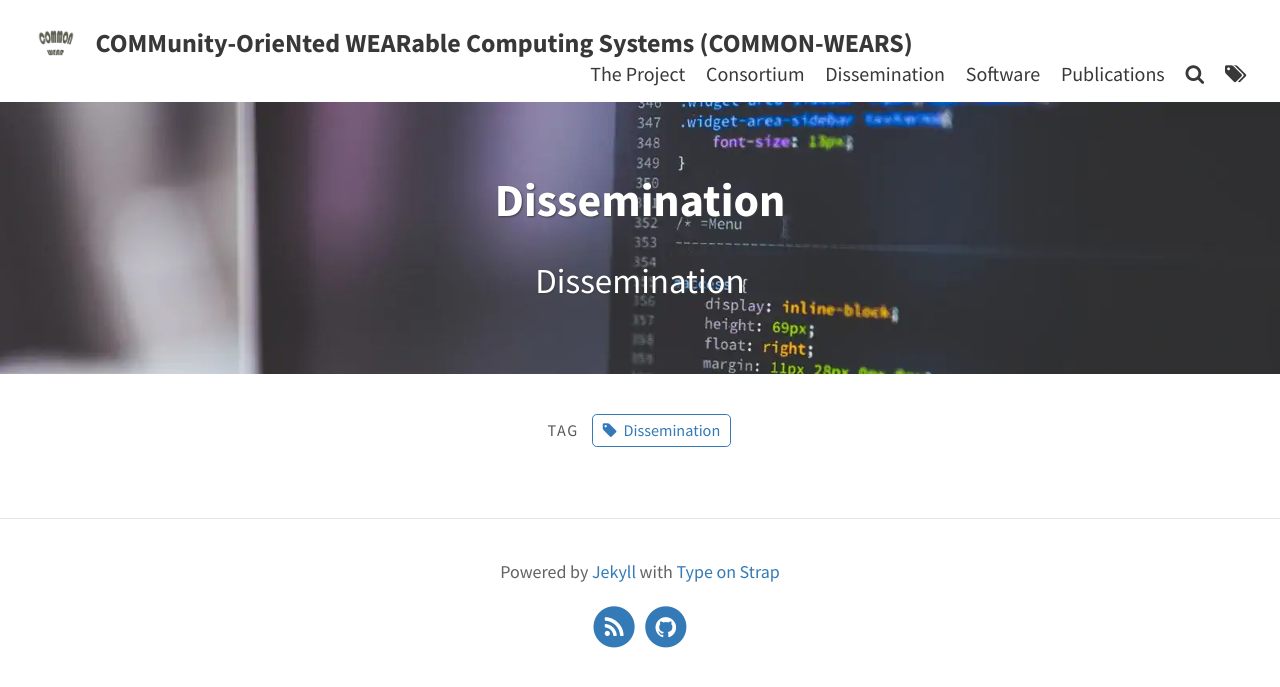
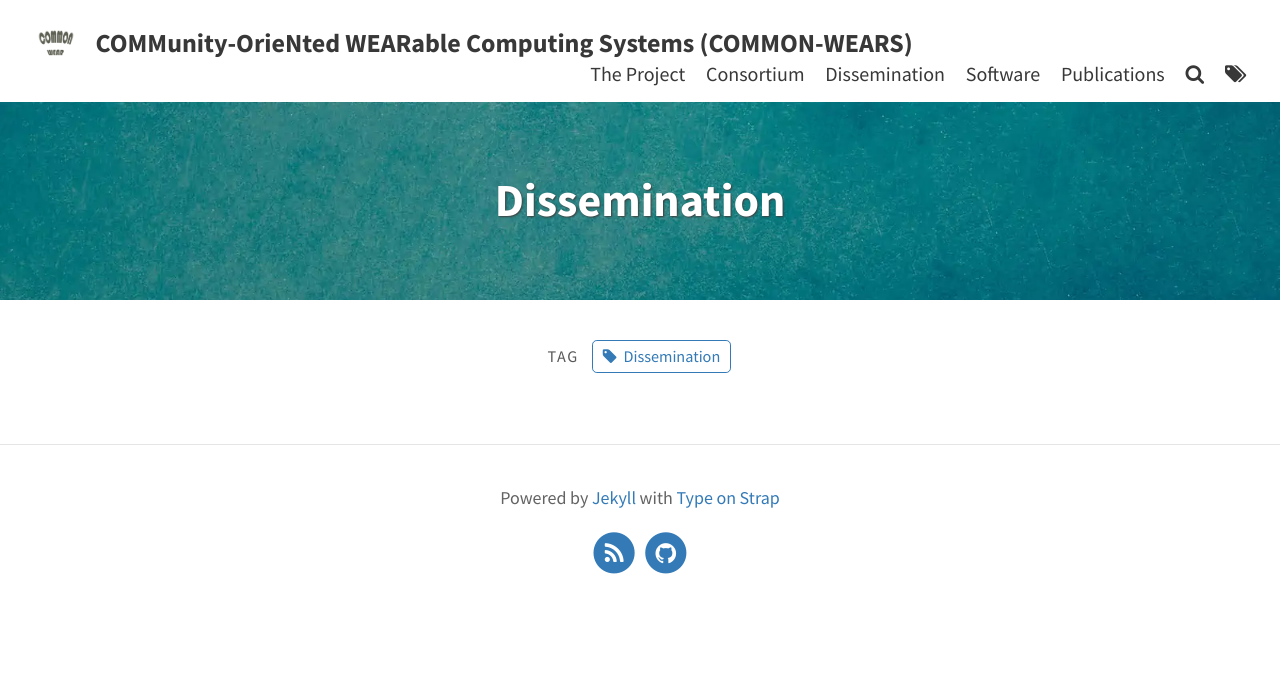
Before and after one commit to common-wears/2022, a Jekyll site: the page built from pages/3_dissemination.md, in a window 1280 px wide. Shown: the top 687 px of the page. Built offline with Jekyll 4.4.1, drawn with Linux system fonts in a browser that asks for light colours.

Commit message:
Update 3_dissemination.md

```diff
--- a/pages/3_dissemination.md
+++ b/pages/3_dissemination.md
@@ -1,8 +1,7 @@
 ---
 layout: page
 title: Dissemination
-subtitle: Dissemination
-permalink: /Dissemination/
-feature-img: "assets/img/pexels/computer.webp"
+permalink: /dissemination/
+feature-img: "assets/img/pexels/analytics.webp"
 tags: [Dissemination]
 ---
```
